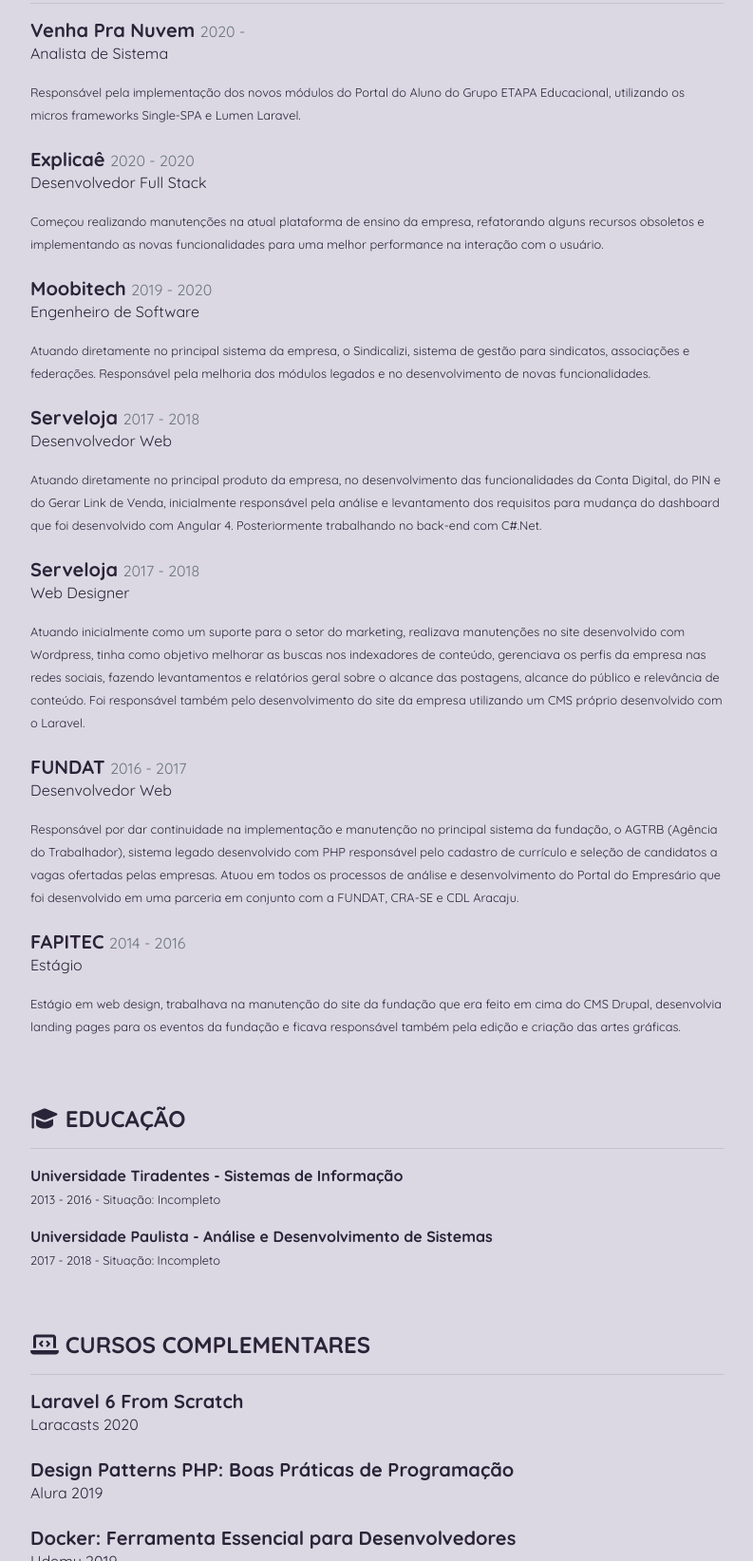
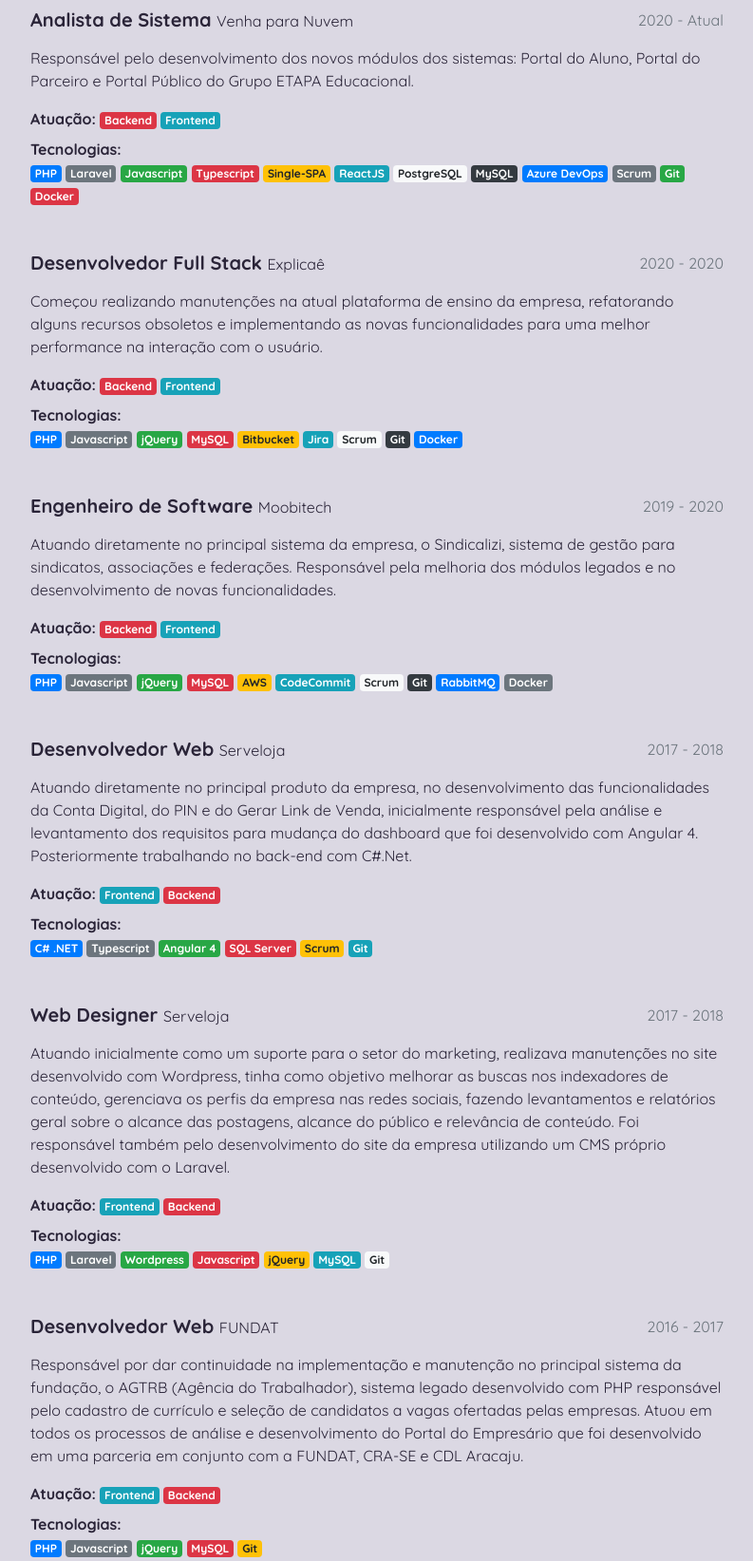
Before and after one commit to Kiriyama8/kiriyama8.github.io, a plain HTML site: page index.html in a window 1280 px wide. Shown: the part 954-2598 px from the top of the page at 95% size, without its empty margins (243-1036 px from the left). Drawn offline with Linux system fonts and the light colour scheme.

Commit message:
Atualização outubro

```diff
--- a/index.html
+++ b/index.html
@@ -8,73 +8,65 @@
 	<link rel="stylesheet" href="assets/css/all.css">
 	<link rel="icon" href="assets/favicon.png" type="image/png" sizes="32x32">
 	<!-- Primary Meta Tags -->
-	<title>Vinícius Barros - Full Stack Developer</title>
+	<title>Vinícius Barros - Desenvolvedor Web</title>
 	<meta name="title" content="Vinícius Barros">
-	<meta name="description" content="Full Stack Developer">
+	<meta name="description" content="Desenvolvedor Web, PHP, Laravel, Javascript, ReactJS">
 
 	<!-- Open Graph / Facebook -->
 	<meta property="og:type" content="website">
 	<meta property="og:url" content="https://kiriyama8.github.io/">
 	<meta property="og:title" content="Vinícius Barros">
-	<meta property="og:description" content="Full Stack Developer">
+	<meta property="og:description" content="Desenvolvedor Web, PHP, Laravel, Javascript, ReactJS">
 	<meta property="og:image" content="https://kiriyama8.github.io/assets/img/picture.jpg">
 
 	<!-- Twitter -->
 	<meta property="twitter:card" content="summary_large_image">
 	<meta property="twitter:url" content="https://kiriyama8.github.io/">
 	<meta property="twitter:title" content="Vinícius Barros">
-	<meta property="twitter:description" content="Full Stack Developer">
+	<meta property="twitter:description" content="Desenvolvedor Web, PHP, Laravel, Javascript, ReactJS">
 	<meta property="twitter:image" content="https://kiriyama8.github.io/assets/img/picture.jpg">
 </head>
 <body>
 	<header id="header" class="container mb-3 my-lg-5">
 		<div class="row my-3 text-center">
 			<div class="col-12 col-lg-8 offset-lg-2 d-flex flex-column align-items-center align-self-center py-3 mb-3">
-				<img class="img-fluid rounded-pill shadow-lg" src="assets/img/picture.jpg" alt="foto-perfil" width="300">
-				<h2 class="text-uppercase mt-5 mb-3">
-					Vinícius Alexandre Araujo Barros
+				<img class="img-fluid rounded-pill shadow-lg" src="assets/img/profile.jpg" alt="foto-perfil" width="300">
+				<h2 class="font-weight-bold text-uppercase mt-5 mb-0">
+					Vinícius Barros
 				</h2>
-				<h5 class="text-uppercase mb-3">
+				<h4 class="text-uppercase mb-3">
 					<i class="fas fa-terminal"></i> Desenvolvedor Web
-				</h5>
+				</h4>
 
-				<div class="d-inline-flex flex-column flex-lg-row justify-content-between">
-					<div class="px-2">
-						<p>
+        <div class="d-flex flex-sm-wrap flex-lg-row justify-content-between">
+          <p class="px-2">
             <i class="fab fa-whatsapp"></i>
             <a href="https://api.whatsapp.com/send?phone=5579991070100"
                target="_blank"
-							   class="text-decoration-none text-dark"> (79) 9 9137 0100
+               class="text-decoration-none text-dark"> (79) 991370100
             </a>
           </p>
-					</div>
-					<div class="px-2">
-						<p>
+          <p class="px-2">
             <i class="far fa-envelope"></i>
             <a href="mailto:minumex8@gmail.com"
                target="_blank"
                class="text-decoration-none text-dark"> minumex8@gmail.com
             </a>
           </p>
-					</div>
-					<div class="px-2">
-						<p>
+          <p class="px-2">
             <i class="fab fa-github"></i>
             <a href="https://github.com/kiriyama8"
               target="_blank"
               class="text-decoration-none text-dark"> kiriyama8
             </a>
           </p>
-					</div>
-					<div class="px-2">
-						<p>
+          <p class="px-2">
             <i class="fab fa-linkedin"></i>
             <a href="https://linkedin.com/in/vbarros8"
                target="_blank"
                class="text-decoration-none text-dark">vbarros8
             </a>
           </p>
-					</div>
         </div>
 			</div>
 		</div>
@@ -91,7 +83,7 @@
 
 				<div class="mb-3">
 					<p class="mb-0">
-						Autodidata em desenvolvimento de sistemas para web, aprendi ao longo dos anos buscar a forma mais objetiva e direta para resolver os desafios que me eram propostos. Sou um profissional que atua na área de tecnologia há mais de 6 anos, me qualificando todos os dias para resolver problemas reais e buscar soluções que agregam valores ao seu negócio. Meu principal foco de atuação é no back-end, atualmente estou trabalhando com dois frameworks excelentes, o Laravel e o ReactJS.
+						Autodidata em desenvolvimento de sistemas para web, aprendi ao longo dos anos buscar soluções objetivas para resolver os desafios que me eram propostos. Sou um profissional que atua na área de tecnologia há mais de 6 anos, sempre buscando me qualificar periodicamente para resolver e proporcionar soluções reais nas quais trabalho diariamente. Minha principal área de atuação é no backend, possuo um ótimo domínio com a linguagem PHP e com o framework Laravel, com o qual trabalho atualmente junto com o principal framework frontend, o ReactJS.
           </p>
 				</div>
 			</div>
@@ -103,74 +95,199 @@
 
 				<hr class="w-auto">
 
+        <div class="d-flex flex-column">
           <div class="mb-4">
-					<h5 class="font-weight-bold mb-0">
-						Venha Pra Nuvem <small class="text-muted">2020 - </small>
+            <div class="d-flex justify-content-between">
+              <h5 class="font-weight-bold">
+                Analista de Sistema <small>Venha para Nuvem</small>
               </h5>
-					<p>Analista de Sistema</p>
-					<small>
-						Responsável pela implementação dos novos módulos do Portal do Aluno do Grupo ETAPA Educacional, utilizando os micros frameworks Single-SPA e Lumen Laravel.
-					</small>
+              <p class="text-muted">2020 - Atual</p>
+            </div>
+            <p>
+              Responsável pelo desenvolvimento dos novos módulos dos sistemas: Portal do Aluno, Portal do Parceiro e Portal Público do Grupo ETAPA Educacional.
+            </p>
+            <div class="mb-2">
+              <span class="font-weight-bold mb-0">Atuação:</span>
+              <span class="badge badge-danger">Backend</span>
+              <span class="badge badge-info">Frontend</span>
+            </div>
+            <div class="mb-4">
+              <p class="font-weight-bold mb-0">Tecnologias:</p>
+              <span class="badge badge-primary">PHP</span>
+              <span class="badge badge-secondary">Laravel</span>
+              <span class="badge badge-success">Javascript</span>
+              <span class="badge badge-danger">Typescript</span>
+              <span class="badge badge-warning">Single-SPA</span>
+              <span class="badge badge-info">ReactJS</span>
+              <span class="badge badge-light">PostgreSQL</span>
+              <span class="badge badge-dark">MySQL</span>
+              <span class="badge badge-primary">Azure DevOps</span>
+              <span class="badge badge-secondary">Scrum</span>
+              <span class="badge badge-success">Git</span>
+              <span class="badge badge-danger">Docker</span>
+            </div>
           </div>
 
           <div class="mb-4">
-					<h5 class="font-weight-bold mb-0">
-						Explicaê <small class="text-muted">2020 - 2020</small>
+            <div class="d-flex justify-content-between">
+              <h5 class="font-weight-bold">
+                Desenvolvedor Full Stack <small>Explicaê</small>
               </h5>
-					<p>Desenvolvedor Full Stack</p>
-					<small>
+              <p class="text-muted">2020 - 2020</p>
+            </div>
+            <p>
               Começou realizando manutenções na atual plataforma de ensino da empresa, refatorando alguns recursos obsoletos e implementando as novas funcionalidades para uma melhor performance na interação com o usuário.
-					</small>
+            </p>
+            <div class="mb-2">
+              <span class="font-weight-bold mb-0">Atuação:</span>
+              <span class="badge badge-danger">Backend</span>
+              <span class="badge badge-info">Frontend</span>
+            </div>
+            <div class="mb-4">
+              <p class="font-weight-bold mb-0">Tecnologias:</p>
+              <span class="badge badge-primary">PHP</span>
+              <span class="badge badge-secondary">Javascript</span>
+              <span class="badge badge-success">jQuery</span>
+              <span class="badge badge-danger">MySQL</span>
+              <span class="badge badge-warning">Bitbucket</span>
+              <span class="badge badge-info">Jira</span>
+              <span class="badge badge-light">Scrum</span>
+              <span class="badge badge-dark">Git</span>
+              <span class="badge badge-primary">Docker</span>
+            </div>
           </div>
 
           <div class="mb-4">
-					<h5 class="font-weight-bold mb-0">
-						Moobitech <small class="text-muted">2019 - 2020</small>
+            <div class="d-flex justify-content-between">
+              <h5 class="font-weight-bold">
+                Engenheiro de Software <small>Moobitech</small>
               </h5>
-					<p>Engenheiro de Software</p>
-					<small>
+              <p class="text-muted">2019 - 2020</p>
+            </div>
+            <p>
               Atuando diretamente no principal sistema da empresa, o Sindicalizi, sistema de gestão para sindicatos, associações e federações. Responsável pela melhoria dos módulos legados e no desenvolvimento de novas funcionalidades.
-					</small>
+					  </p>
+            <div class="mb-2">
+              <span class="font-weight-bold mb-0">Atuação:</span>
+              <span class="badge badge-danger">Backend</span>
+              <span class="badge badge-info">Frontend</span>
+            </div>
+            <div class="mb-4">
+              <p class="font-weight-bold mb-0">Tecnologias:</p>
+              <span class="badge badge-primary">PHP</span>
+              <span class="badge badge-secondary">Javascript</span>
+              <span class="badge badge-success">jQuery</span>
+              <span class="badge badge-danger">MySQL</span>
+              <span class="badge badge-warning">AWS</span>
+              <span class="badge badge-info">CodeCommit</span>
+              <span class="badge badge-light">Scrum</span>
+              <span class="badge badge-dark">Git</span>
+              <span class="badge badge-primary">RabbitMQ</span>
+              <span class="badge badge-secondary">Docker</span>
+            </div>
           </div>
 
           <div class="mb-4">
-					<h5 class="font-weight-bold mb-0">
-						Serveloja <small class="text-muted">2017 - 2018</small>
+            <div class="d-flex justify-content-between">
+              <h5 class="font-weight-bold">
+                Desenvolvedor Web <small>Serveloja</small>
               </h5>
-					<p>Desenvolvedor Web</p>
-					<small>
+              <p class="text-muted">2017 - 2018</p>
+            </div>
+            <p>
               Atuando diretamente no principal produto da empresa, no desenvolvimento das funcionalidades da Conta Digital, do PIN e do Gerar Link de Venda, inicialmente responsável pela análise e levantamento dos requisitos para mudança do dashboard que foi desenvolvido com Angular 4. Posteriormente trabalhando no back-end com C#.Net.
-					</small>
+					  </p>
+            <div class="mb-2">
+              <span class="font-weight-bold mb-0">Atuação:</span>
+              <span class="badge badge-info">Frontend</span>
+              <span class="badge badge-danger">Backend</span>
+            </div>
+            <div class="mb-4">
+              <p class="font-weight-bold mb-0">Tecnologias:</p>
+              <span class="badge badge-primary">C# .NET</span>
+              <span class="badge badge-secondary">Typescript</span>
+              <span class="badge badge-success">Angular 4</span>
+              <span class="badge badge-danger">SQL Server</span>
+              <span class="badge badge-warning">Scrum</span>
+              <span class="badge badge-info">Git</span>
+            </div>
           </div>
 
           <div class="mb-4">
-					<h5 class="font-weight-bold mb-0">
-						Serveloja <small class="text-muted">2017 - 2018</small>
+            <div class="d-flex justify-content-between">
+              <h5 class="font-weight-bold">
+                Web Designer <small>Serveloja</small>
               </h5>
-					<p>Web Designer</p>
-					<small>
+              <p class="text-muted">2017 - 2018</p>
+            </div>
+            <p>
               Atuando inicialmente como um suporte para o setor do marketing, realizava manutenções no site desenvolvido com Wordpress, tinha como objetivo melhorar as buscas nos indexadores de conteúdo, gerenciava os perfis da empresa nas redes sociais, fazendo levantamentos e relatórios geral sobre o alcance das postagens, alcance do público e relevância de conteúdo. Foi responsável também pelo desenvolvimento do site da empresa utilizando um CMS próprio desenvolvido com o Laravel.
-					</small>
+					  </p>
+            <div class="mb-2">
+              <span class="font-weight-bold mb-0">Atuação:</span>
+              <span class="badge badge-info">Frontend</span>
+              <span class="badge badge-danger">Backend</span>
+            </div>
+            <div class="mb-4">
+              <p class="font-weight-bold mb-0">Tecnologias:</p>
+              <span class="badge badge-primary">PHP</span>
+              <span class="badge badge-secondary">Laravel</span>
+              <span class="badge badge-success">Wordpress</span>
+              <span class="badge badge-danger">Javascript</span>
+              <span class="badge badge-warning">jQuery</span>
+              <span class="badge badge-info">MySQL</span>
+              <span class="badge badge-light">Git</span>
+            </div>
           </div>
 
           <div class="mb-4">
-					<h5 class="font-weight-bold mb-0">
-						FUNDAT <small class="text-muted">2016 - 2017</small>
+            <div class="d-flex justify-content-between">
+              <h5 class="font-weight-bold">
+                Desenvolvedor Web <small>FUNDAT</small>
               </h5>
-					<p>Desenvolvedor Web</p>
-					<small>
+              <p class="text-muted">2016 - 2017</p>
+            </div>
+            <p>
               Responsável por dar continuidade na implementação e manutenção no principal sistema da fundação, o AGTRB (Agência do Trabalhador), sistema legado desenvolvido com PHP responsável pelo cadastro de currículo e seleção de candidatos a vagas ofertadas pelas empresas. Atuou em todos os processos de análise e desenvolvimento do Portal do Empresário que foi desenvolvido em uma parceria em conjunto com a FUNDAT, CRA-SE e CDL Aracaju.
-					</small>
+            </p>
+            <div class="mb-2">
+              <span class="font-weight-bold mb-0">Atuação:</span>
+              <span class="badge badge-info">Frontend</span>
+              <span class="badge badge-danger">Backend</span>
+            </div>
+            <div class="mb-4">
+              <p class="font-weight-bold mb-0">Tecnologias:</p>
+              <span class="badge badge-primary">PHP</span>
+              <span class="badge badge-secondary">Javascript</span>
+              <span class="badge badge-success">jQuery</span>
+              <span class="badge badge-danger">MySQL</span>
+              <span class="badge badge-warning">Git</span>
+            </div>
           </div>
 
           <div class="mb-4">
-					<h5 class="font-weight-bold mb-0">
-						FAPITEC <small class="text-muted">2014 - 2016</small>
+            <div class="d-flex justify-content-between">
+              <h5 class="font-weight-bold">
+                Estágio <small>FAPITEC/SE</small>
               </h5>
-					<p>Estágio</p>
-					<small>
+              <p class="text-muted">2014 - 2016</p>
+            </div>
+            <p>
               Estágio em web design, trabalhava na manutenção do site da fundação que era feito em cima do CMS Drupal, desenvolvia landing pages para os eventos da fundação e ficava responsável também pela edição e criação das artes gráficas.
-					</small>
+            </p>
+            <div class="mb-2">
+              <span class="font-weight-bold mb-0">Atuação:</span>
+              <span class="badge badge-info">Frontend</span>
+            </div>
+            <div class="mb-4">
+              <p class="font-weight-bold mb-0">Tecnologias:</p>
+              <span class="badge badge-primary">HTML</span>
+              <span class="badge badge-secondary">CSS</span>
+              <span class="badge badge-success">Photoshop</span>
+              <span class="badge badge-danger">PHP</span>
+              <span class="badge badge-warning">Drupal</span>
+            </div>
+          </div>
         </div>
 			</div>
 
@@ -271,40 +388,6 @@
 				</div>
 			</div>
 
-			<div id="habilidades" class="col-12 col-lg-8 offset-lg-2 py-3 mb-3">
-				<h4 class="font-weight-bold text-uppercase">
-					<i class="fas fa-code"></i> Habilidades
-				</h4>
-
-				<hr class="w-auto">
-
-				<div class="my-3">
-					<p class="font-weight-bold mb-0">PHP</p>
-					<div class="progress" style="height: 20px;">
-						<div class="progress-bar progress-bar-striped progress-bar-animated bg-success" role="progressbar" aria-valuenow="90" aria-valuemin="0" aria-valuemax="100" style="width: 90%">
-							<span class="font-weight-bold">90%</span>
-						</div>
-					</div>
-				</div>
-
-				<div class="my-3">
-					<p class="font-weight-bold mb-0">Web Design</p>
-					<div class="progress" style="height: 20px;">
-						<div class="progress-bar progress-bar-striped progress-bar-animated bg-primary" role="progressbar" aria-valuenow="90" aria-valuemin="0" aria-valuemax="100" style="width: 90%">
-							<span class="font-weight-bold">90%</span>
-						</div>
-					</div>
-				</div>
-
-				<div class="my-3">
-					<p class="font-weight-bold mb-0">Javascript</p>
-					<div class="progress" style="height: 20px;">
-						<div class="progress-bar progress-bar-striped progress-bar-animated bg-info" role="progressbar" aria-valuenow="75" aria-valuemin="0" aria-valuemax="100" style="width: 75%">
-							<span class="font-weight-bold">75%</span>
-						</div>
-					</div>
-				</div>
-			</div>
 		</div>
 	</div>
 
```
Also changed, not shown: assets/img/picture.jpg (deleted), assets/img/profile.jpg (added). Lines whose indentation alone changed are shown as unchanged.
